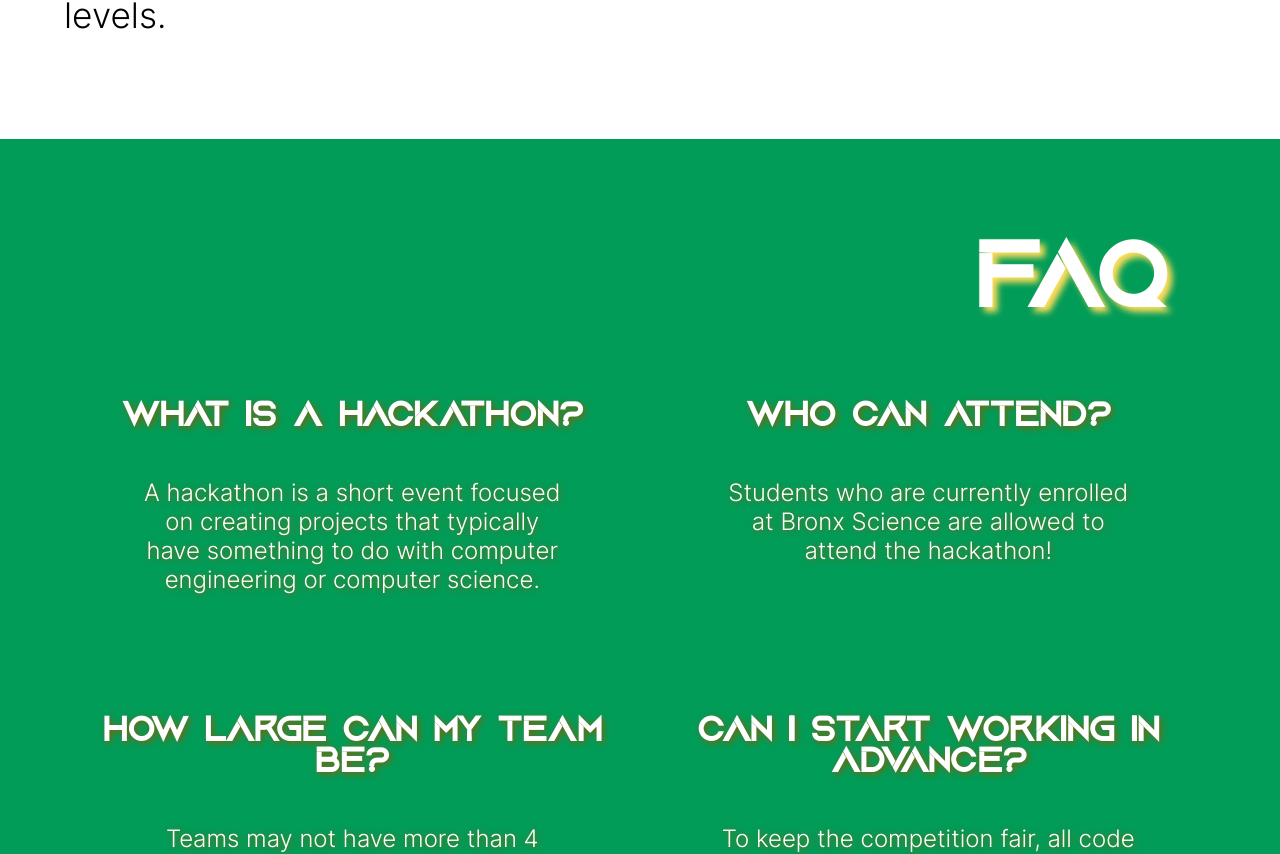
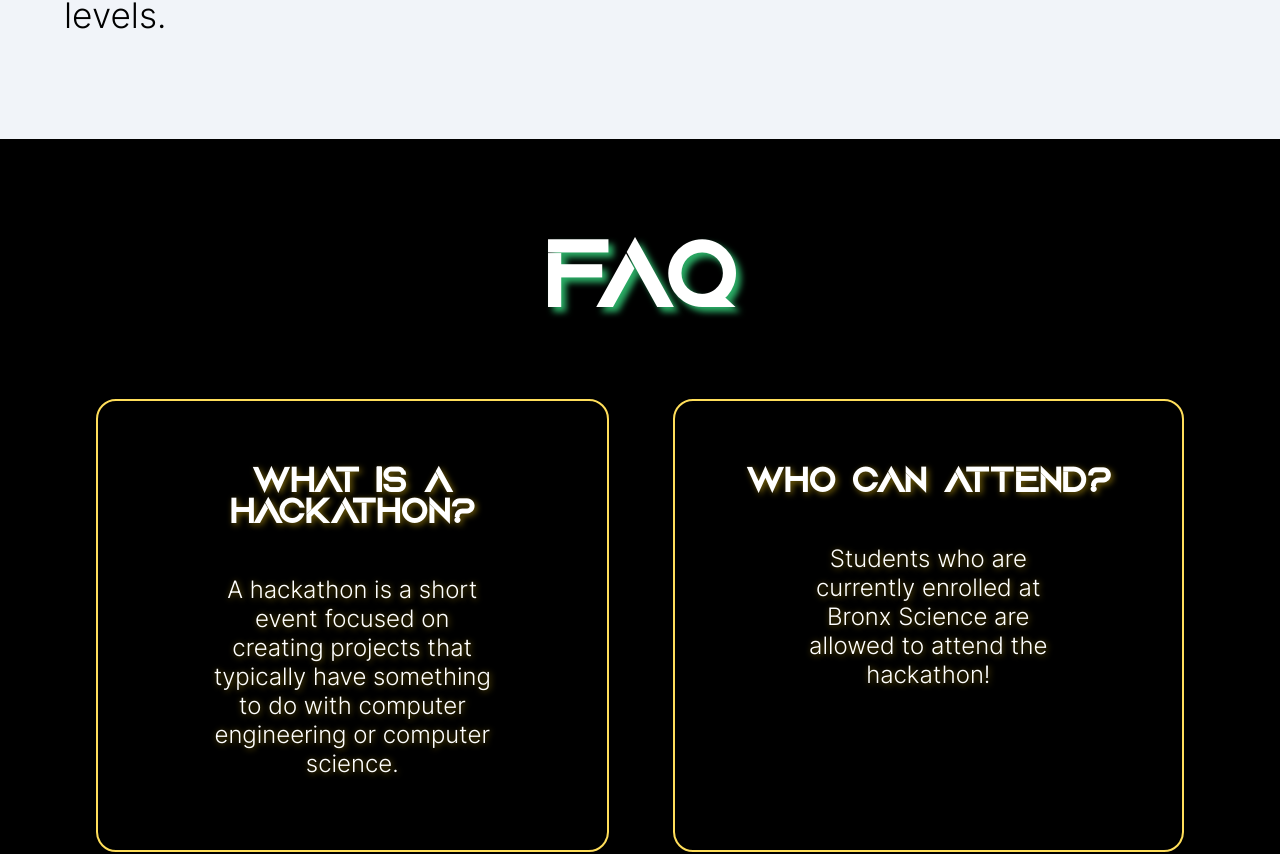
Before and after one commit to atomhacks/VIII, a Next.js app: page / in a window 1280 px wide. Shown: the part 1446-2300 px from the top of the page. Built offline with nearby package versions, Linux system fonts and the light colour scheme.

Commit message:
design is dead

```diff
--- a/components/sections/FAQ.js
+++ b/components/sections/FAQ.js
@@ -40,7 +40,7 @@ const FAQ = () => {
       </div>
       <div className={faqStyles.questionsDiv}>
         {questions.map((ques, i) => (
-          <div key={i}>
+          <div key={i} className={faqStyles.container}>
             <h1 className={faqStyles.question}>{ques.question}</h1>
             <p className={faqStyles.answer}>{ques.answer}</p>
           </div>
--- a/components/sections/Sponsors.js
+++ b/components/sections/Sponsors.js
@@ -6,13 +6,10 @@ const Sponsor = () => {
   return (
     <div className={sponsorStyles.sponsorDiv}>
       <h1 className={sponsorStyles.title}>Sponsors</h1>
+      <h1 className={sponsorStyles.sub}>Thanks to our amazing sponsors!</h1>
       <div className={sponsorStyles.logos}>
-
         <img src="/images/sponsors/digital_ocean.svg" className={sponsorStyles.logo} />
         <img src="/images/sponsors/small_planet.png" className={sponsorStyles.smallPlanet} />
-
-
-
       </div>
     </div>
   );
--- a/styles/components/Nav.module.css
+++ b/styles/components/Nav.module.css
@@ -9,6 +9,7 @@
   width: 100%;
   border-radius: 35px;
   font-family: Aquire-Light;
+
 }
 
 .home {
--- a/styles/globals.css
+++ b/styles/globals.css
@@ -21,8 +21,8 @@ body {
 }
 
 :root {
-  --primary-color: #029c59;
-  --background-color: #fff;
+  --primary-color: #2bae66ff;
+  --background-color: #f1f4f9;
   --primary-text-color: #000;
   --secondary-text-color: #fff;
 }
--- a/styles/sections/FAQ.module.css
+++ b/styles/sections/FAQ.module.css
@@ -1,8 +1,8 @@
 .FAQdiv {
-  text-align: right;
+  text-align: center;
   height: 100%;
   padding: 6rem 4rem;
-  background-color: var(--primary-color);
+  background-color: #000;
   text-shadow: 1px 1px 6px #7a6409;
   color: var(--secondary-text-color);
 }
@@ -10,9 +10,11 @@
 .title {
   font-size: 600%;
   margin: 0;
-  text-shadow: 5px 5px 6px #ffde5a;
+  text-shadow: 5px 5px 6px var(--primary-color);
   padding: 0 3rem 0 0;
   font-family: Aquire;
+  margin-bottom: 3rem;
+  padding: 0;
 }
 
 .questionsDiv {
@@ -21,9 +23,15 @@
   text-align: center;
 }
 
+.container {
+  margin: 2rem;
+  border: 2px solid #ffde5a;
+  border-radius: 20px;
+  padding: 2rem;
+}
+
 .question {
   margin: 2rem;
-  margin-top: 5rem;
   font-size: 225%;
   font-family: Aquire;
   text-shadow: 2px 2px 6px #7a6409;
--- a/styles/sections/Home.module.css
+++ b/styles/sections/Home.module.css
@@ -29,7 +29,7 @@
 .title {
   font-size: 600%;
   margin-bottom: 0;
-  text-shadow: 5px 5px 6px #ffde5a;
+  text-shadow: 5px 5px #000;
   animation: colorChange 2500ms infinite;
 }
 
--- a/styles/sections/Sponsor.module.css
+++ b/styles/sections/Sponsor.module.css
@@ -15,12 +15,17 @@
 }
 
 .logos {
-    text-align: center;
+  text-align: center;
+}
+
+.sub {
+  text-align: center;
+  margin: 7rem 0;
 }
 
 .logo {
     margin: 4rem;
-    width: 400px;
+    width: 750px;
 }
 
 .smallPlanet {
```
